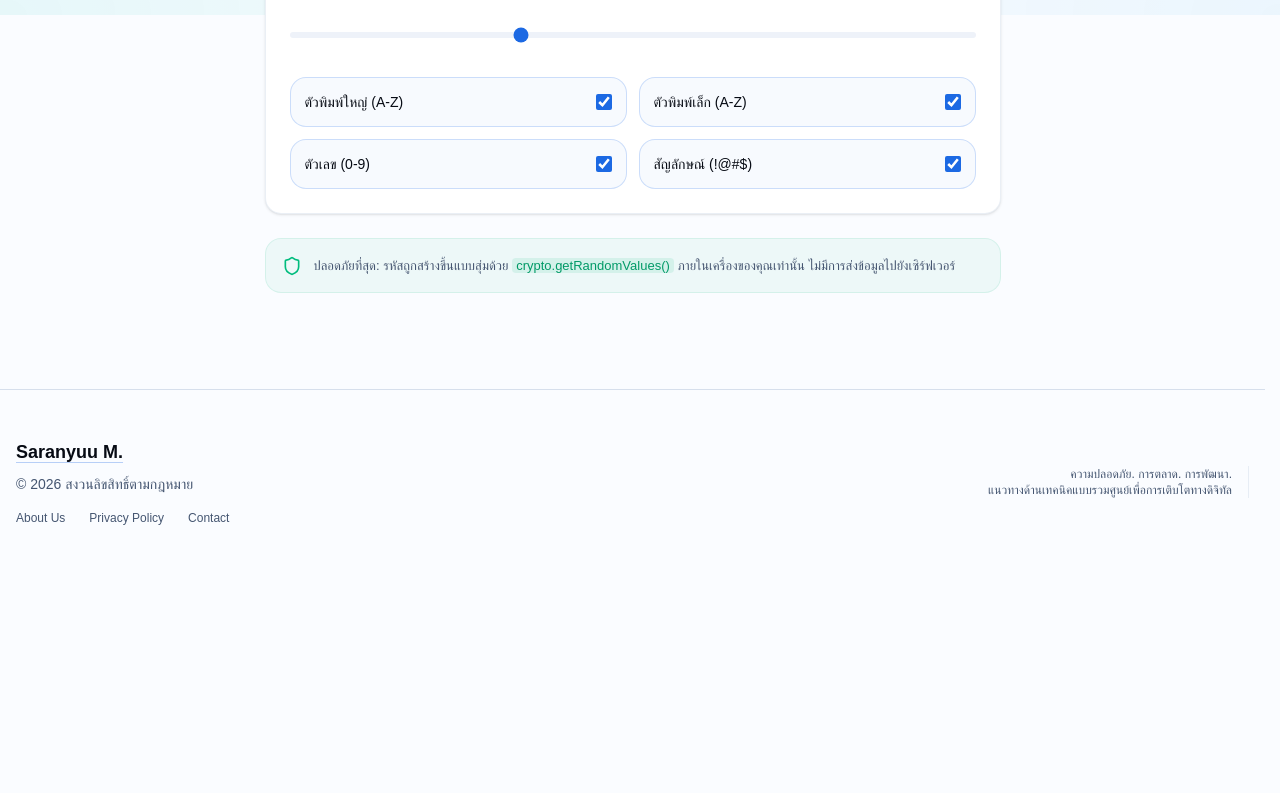
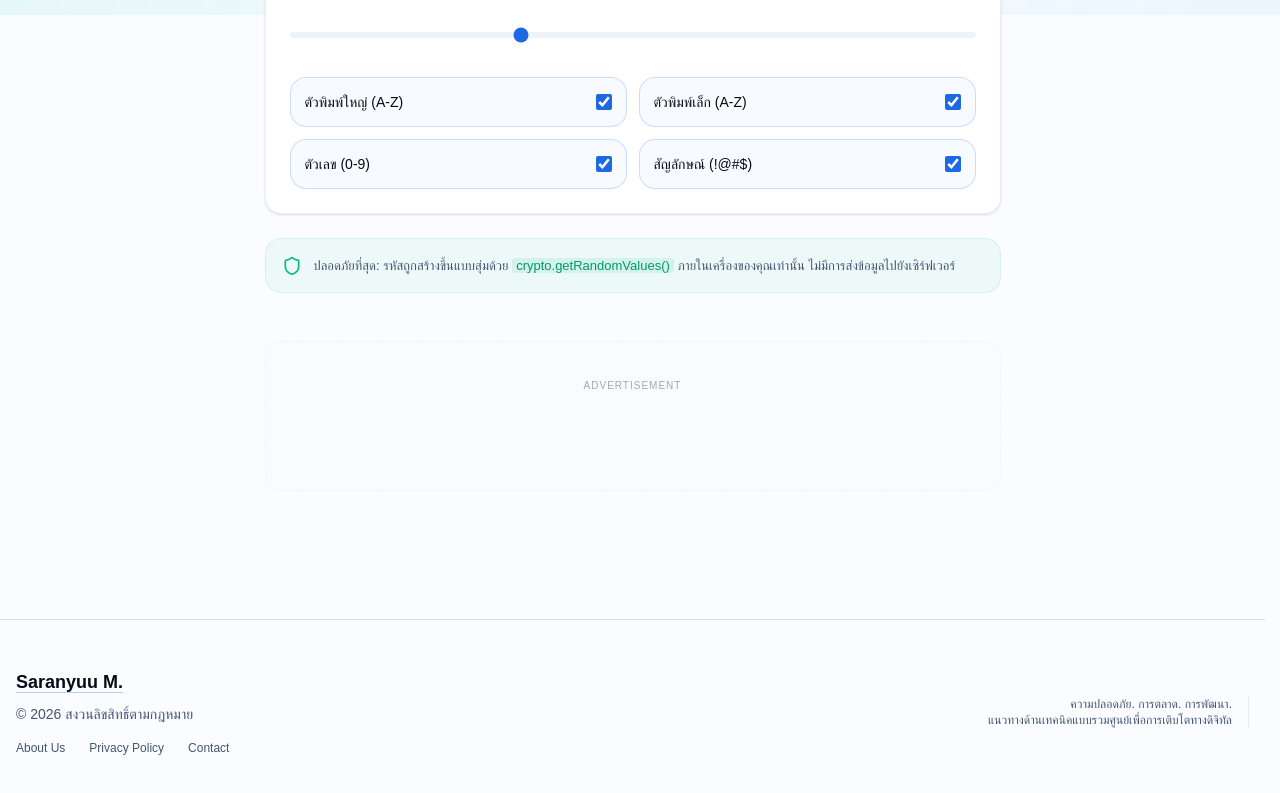
Before and after one commit to Yuukub/yuukub.github.io, a Next.js app: page /tools/password-generator in a window 1280 px wide. Shown: the part 785-1578 px from the top of the page. Before the commit the page ends 1359 px from the top, so only its background shows below. Built offline with nearby package versions, Linux system fonts and the light colour scheme; a web font is replaced by a local one.

Commit message:
feat(ads): add ad unit to missing tool pages (hash, password, xmlrpc)

```diff
--- a/src/app/tools/hash-generator/page.tsx
+++ b/src/app/tools/hash-generator/page.tsx
@@ -7,6 +7,7 @@ import { Card } from "@/components/ui/card";
 import { Badge } from "@/components/ui/badge";
 import { Copy, Hash, CheckCircle2, ShieldAlert, ArrowLeft, Terminal } from "lucide-react";
 import Link from "next/link";
+import { AdUnit } from "@/components/ad-unit";
 
 // SIMPLE MD5 Implementation
 function md5(string: string) {
@@ -192,6 +193,14 @@ export default function HashGenerator() {
                         </Card>
                     </div>
                 </div>
+
+                {/* Bottom Ad Unit */}
+                <AdUnit
+                    slotId="2863984675"
+                    format="auto"
+                    responsive={true}
+                    className="mt-12 min-h-[150px] bg-muted/10 rounded-xl py-8 border border-dashed border-muted shrink-0"
+                />
             </main>
         </div>
     );
--- a/src/app/tools/password-generator/page.tsx
+++ b/src/app/tools/password-generator/page.tsx
@@ -7,6 +7,7 @@ import { Card } from "@/components/ui/card";
 import { Badge } from "@/components/ui/badge";
 import { Copy, RefreshCw, CheckCircle2, Lock, Shield, Eye, EyeOff, ArrowLeft } from "lucide-react";
 import Link from "next/link";
+import { AdUnit } from "@/components/ad-unit";
 
 export default function PasswordGenerator() {
     const [password, setPassword] = useState("");
@@ -225,6 +226,14 @@ export default function PasswordGenerator() {
                         </p>
                     </div>
                 </div>
+
+                {/* Bottom Ad Unit */}
+                <AdUnit
+                    slotId="2863984675"
+                    format="auto"
+                    responsive={true}
+                    className="mt-12 min-h-[150px] bg-muted/10 rounded-xl py-8 border border-dashed border-muted shrink-0"
+                />
             </main>
         </div>
     );
--- a/src/app/tools/xmlrpc-checker/page.tsx
+++ b/src/app/tools/xmlrpc-checker/page.tsx
@@ -9,6 +9,7 @@ import { Badge } from "@/components/ui/badge";
 import { ShieldCheck, ShieldAlert, Loader2, ArrowLeft, CheckCircle2, XCircle } from "lucide-react";
 import Link from "next/link";
 import { Alert, AlertDescription, AlertTitle } from "@/components/ui/alert";
+import { AdUnit } from "@/components/ad-unit";
 
 export default function XmlRpcCheckerPage() {
     const [url, setUrl] = useState("");
@@ -157,6 +158,14 @@ deny from all
                         </Card>
                     </div>
                 )}
+
+                {/* Bottom Ad Unit */}
+                <AdUnit
+                    slotId="2863984675"
+                    format="auto"
+                    responsive={true}
+                    className="mt-12 min-h-[150px] bg-muted/10 rounded-xl py-8 border border-dashed border-muted shrink-0"
+                />
             </main>
         </div>
     );
```
